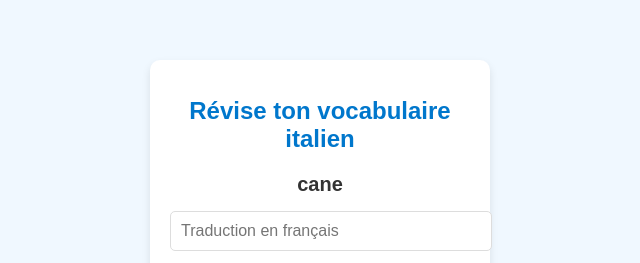
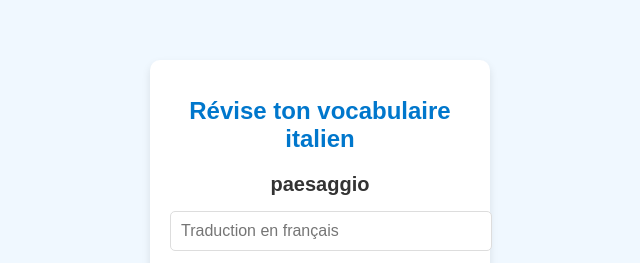
Before and after one commit to sibylledlmn/vocabulaire-italien, a plain HTML site: page index.html in a window 1280 px wide. Shown: the part 198-461 px from the top of the page, 320-960 px from the left. Drawn offline with Linux system fonts and the light colour scheme.

Commit message:
Update and rename Vicab.html to index.html

```diff
--- a/Vicab.html
+++ b/index.html
@@ -87,11 +87,16 @@
 
     <script>
       const vocabulaire = [
-        { italien: "cane", francais: "chien" },
-        { italien: "gatto", francais: "chat" },
-        { italien: "casa", francais: "maison" },
-        { italien: "libro", francais: "livre" },
-        { italien: "scuola", francais: "école" },
+        { italien: "avvicinare", francais: "approcher" },
+        { italien: "paesaggio", francais: "paysage" },
+        { italien: "fretta", francais: "pressée" },
+        { italien: "pietra", francais: "pierre" },
+        { italien: "vaso", francais: "vase" },
+            { italien: "sugo", francais: "sauce" },
+        { italien: "davanti", francais: "devant" },
+        { italien: "giovane", francais: "jeune" },
+        { italien: "trentina", francais: "trentaine" },
+        { italien: "rispondere", francais: "répondre" },
       ];
 
       let motsUtilises = [];
```
